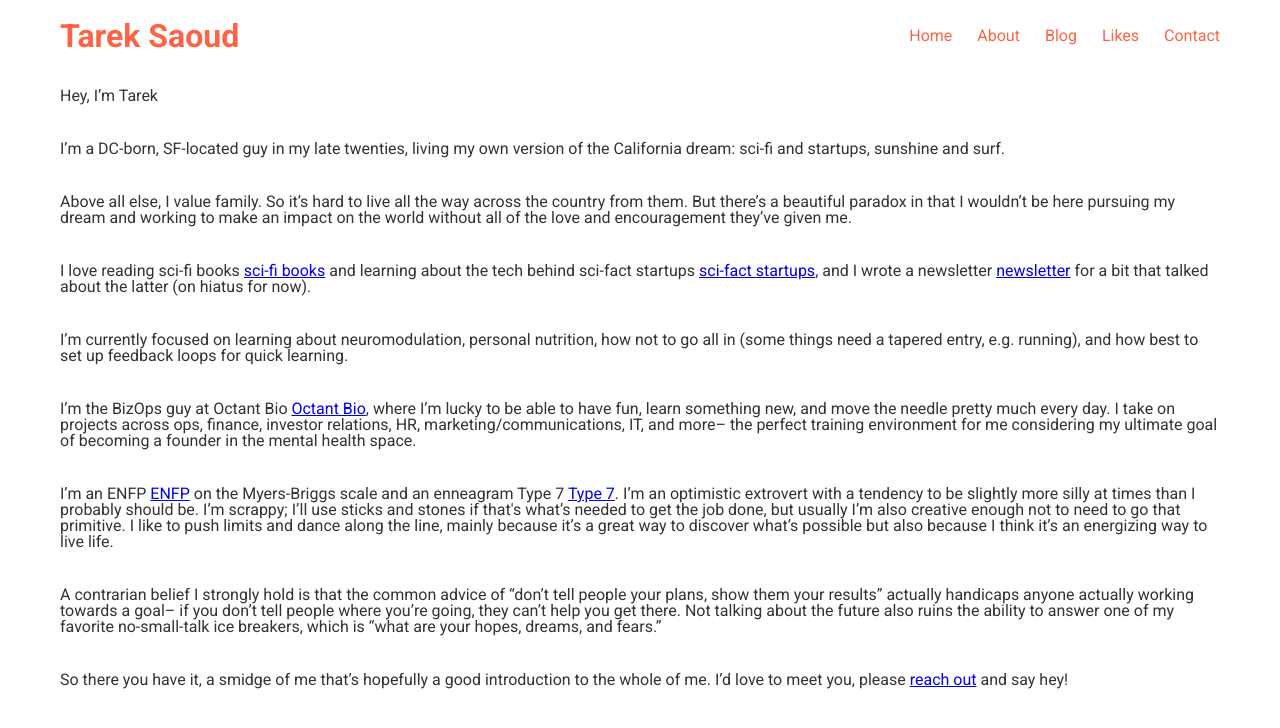
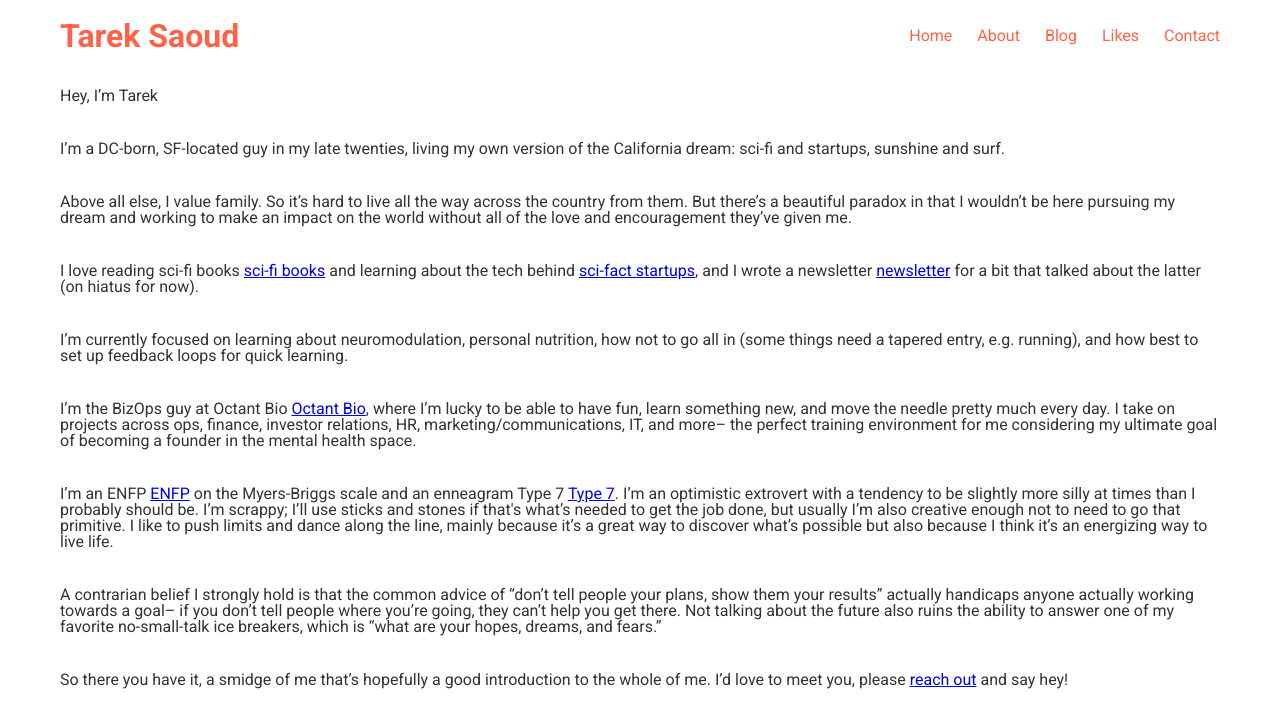
Before and after one commit to tarekgs/tarekgs.github.io, a Jekyll site: the page built from index.html, in a window 1280 px wide. Shown: the top 728 px of the page. Built offline with Jekyll 4.4.1, drawn with Linux system fonts in a browser that asks for light colours.

Commit message:
Update index.html

```diff
--- a/index.html
+++ b/index.html
@@ -5,7 +5,7 @@ layout: default
 <p class="fade-in">Hey, I’m Tarek</p><br>
 <p class="fade-in">I’m a DC-born, SF-located guy in my late twenties, living my own version of the California dream: sci-fi and startups, sunshine and surf.</p><br>
 <p class="fade-in">Above all else, I value family. So it’s hard to live all the way across the country from them. But there’s a beautiful paradox in that I wouldn’t be here pursuing my dream and working to make an impact on the world without all of the love and encouragement they’ve given me.</p><br>
-<p class="fade-in">I love reading sci-fi books <a href="https://heyimtarek.com/likes/2024/07/23/scifi.html">sci-fi books</a> and learning about the tech behind sci-fact startups <a href="https://heyimtarek.com/likes/2024/07/23/startups.html">sci-fact startups</a>, and I wrote a newsletter <a href="https://ohwowsocool.substack.com/">newsletter</a> for a bit that talked about the latter (on hiatus for now).</p><br>
+<p class="fade-in">I love reading sci-fi books <a href="https://heyimtarek.com/likes/2024/07/23/scifi.html">sci-fi books</a> and learning about the tech behind <a href="https://heyimtarek.com/likes/2024/07/23/startups.html">sci-fact startups</a>, and I wrote a newsletter <a href="https://ohwowsocool.substack.com/">newsletter</a> for a bit that talked about the latter (on hiatus for now).</p><br>
 <p class="fade-in">I’m currently focused on learning about neuromodulation, personal nutrition, how not to go all in (some things need a tapered entry, e.g. running), and how best to set up feedback loops for quick learning.</p><br>
 <p class="fade-in">I’m the BizOps guy at Octant Bio <a href="https://www.octant.bio/">Octant Bio</a>, where I’m lucky to be able to have fun, learn something new, and move the needle pretty much every day. I take on projects across ops, finance, investor relations, HR, marketing/communications, IT, and more– the perfect training environment for me considering my ultimate goal of becoming a founder in the mental health space.</p><br>
 <p class="fade-in">I’m an ENFP <a href="https://www.16personalities.com/enfp-personality">ENFP</a> on the Myers-Briggs scale and an enneagram Type 7 <a href="https://www.enneagraminstitute.com/type-7/">Type 7</a>. I’m an optimistic extrovert with a tendency to be slightly more silly at times than I probably should be. I’m scrappy; I’ll use sticks and stones if that's what’s needed to get the job done, but usually I’m also creative enough not to need to go that primitive. I like to push limits and dance along the line, mainly because it’s a great way to discover what’s possible but also because I think it’s an energizing way to live life.</p><br>
```
